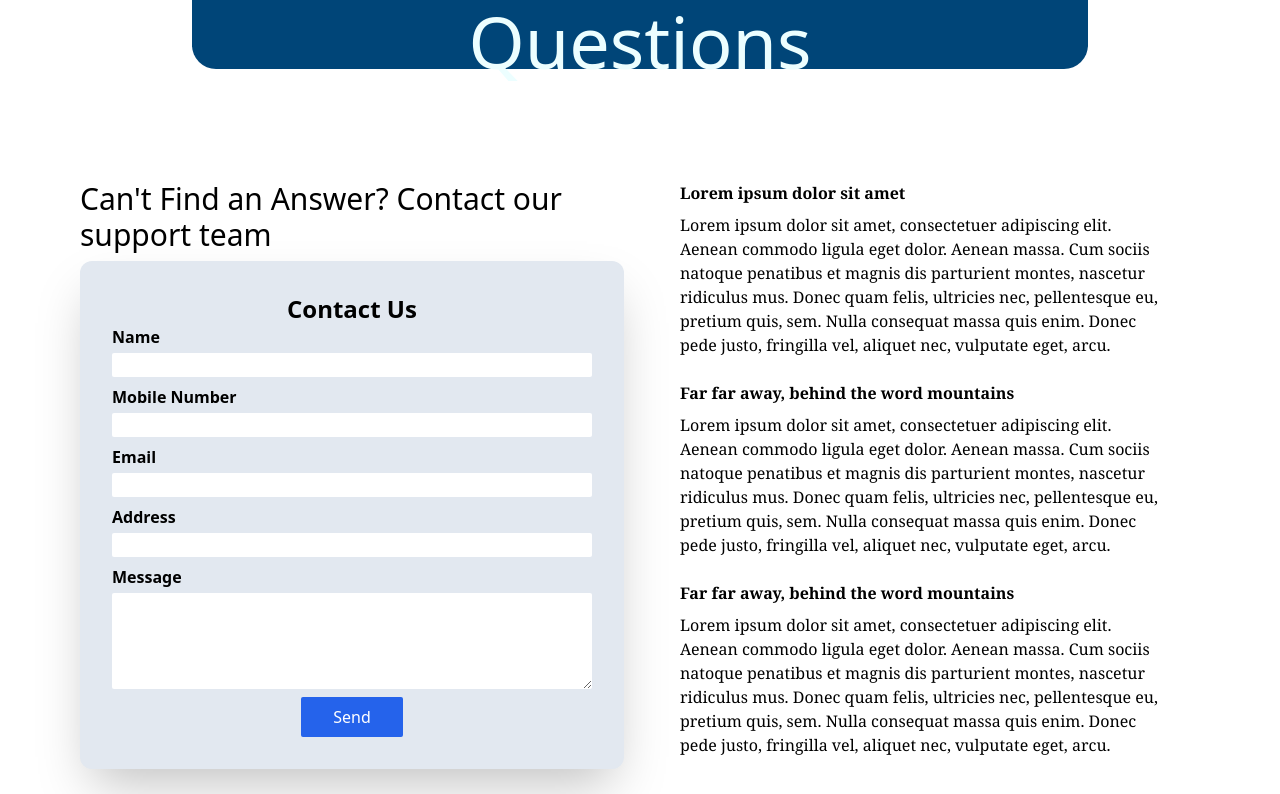
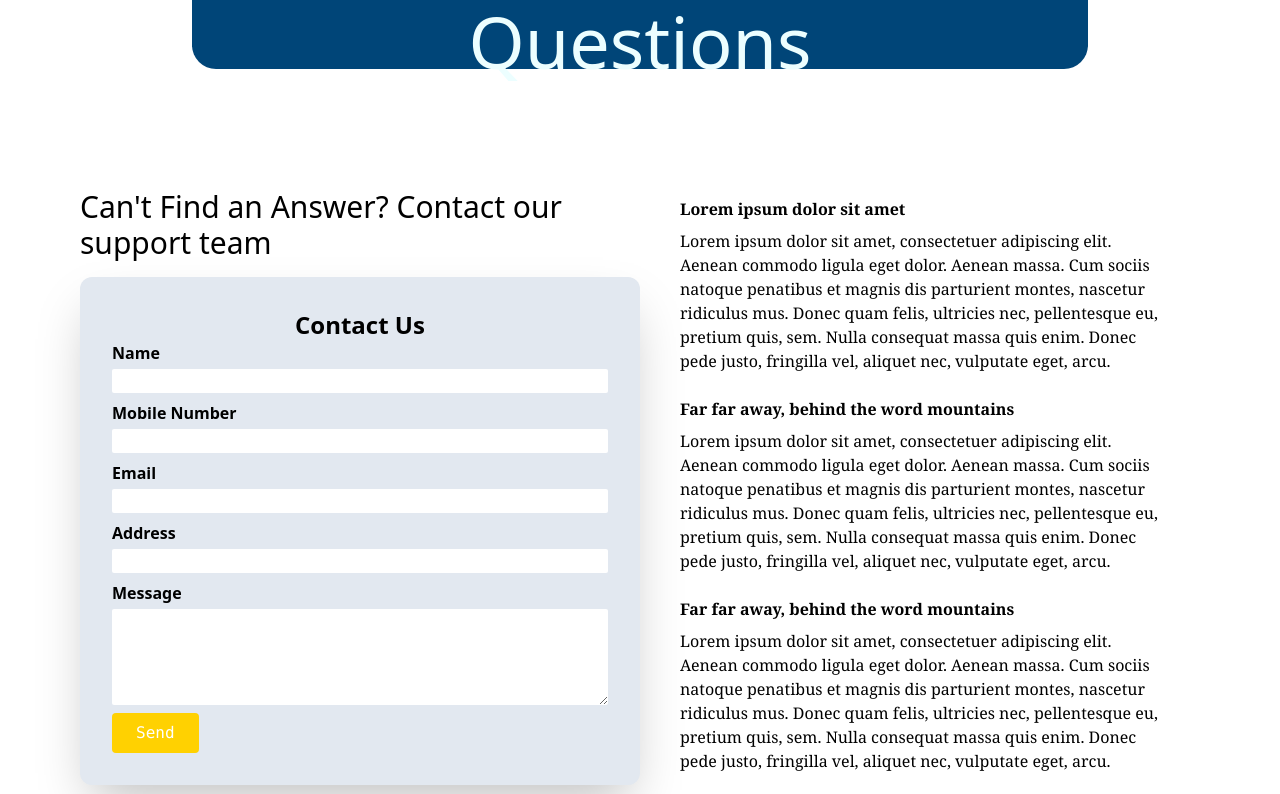
Before and after one commit to difmo/carcleanplus, a React (Vite) app: page / in a window 1280 px wide. Shown: the part 4526-5320 px from the top of the page. Built offline with nearby package versions, Linux system fonts and the light colour scheme.

Commit message:
first commit

```diff
--- a/src/Components/FormContact.jsx
+++ b/src/Components/FormContact.jsx
@@ -148,7 +148,7 @@ function FormContact() {
           </div>
           <button
             type="submit"
-            className="bg-blue-600 flex mx-auto border-0 py-2 px-8 text-white rounded-sm justify-center hover:bg-blue-700"
+            className="bg-myyellow hover:bg-black text-white py-2 px-6 transition-all rounded  font-mono"
           >
             Send
           </button>
--- a/src/Components/Pages/Faq.jsx
+++ b/src/Components/Pages/Faq.jsx
@@ -12,15 +12,15 @@ function Faq() {
 
       </div>
 
-      <div className="flex flex-col md:flex-row justify-between pt-4 md:pt-10 px-4 md:px-20">
+      <div className="flex flex-col md:flex-row justify-around pt-4 md:pt-10 px-4 md:px-20">
 
-        <div className="w-full md:w-1/2 md:pr-4  md:text-left">
-          <h3 className="text-3xl py-2">Can't Find an Answer? Contact our support team</h3>
+        <div className="w-full  h-full">
+          <h3 className="text-3xl py-4">Can't Find an Answer? Contact our support team</h3>
           <FormContact />
 
         </div>
 
-        <div className="w-full md:w-1/2 font-serif pt-4 md:pt-0">
+        <div className="w-full font-serif py-4 ">
           <div className="px-4 md:px-10">
             <div className="py-2 font-serif font-extrabold">
               Lorem ipsum dolor sit amet
```
